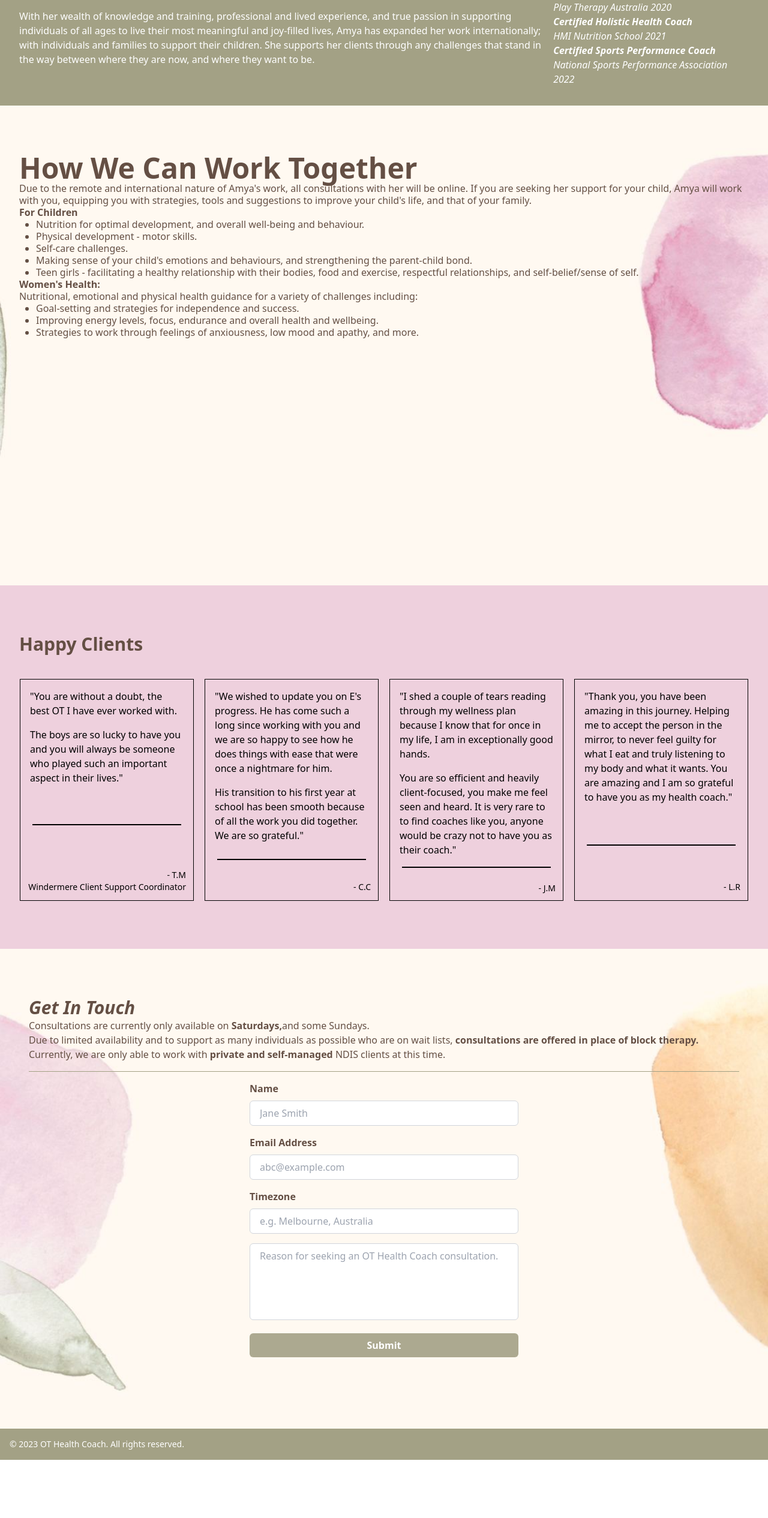
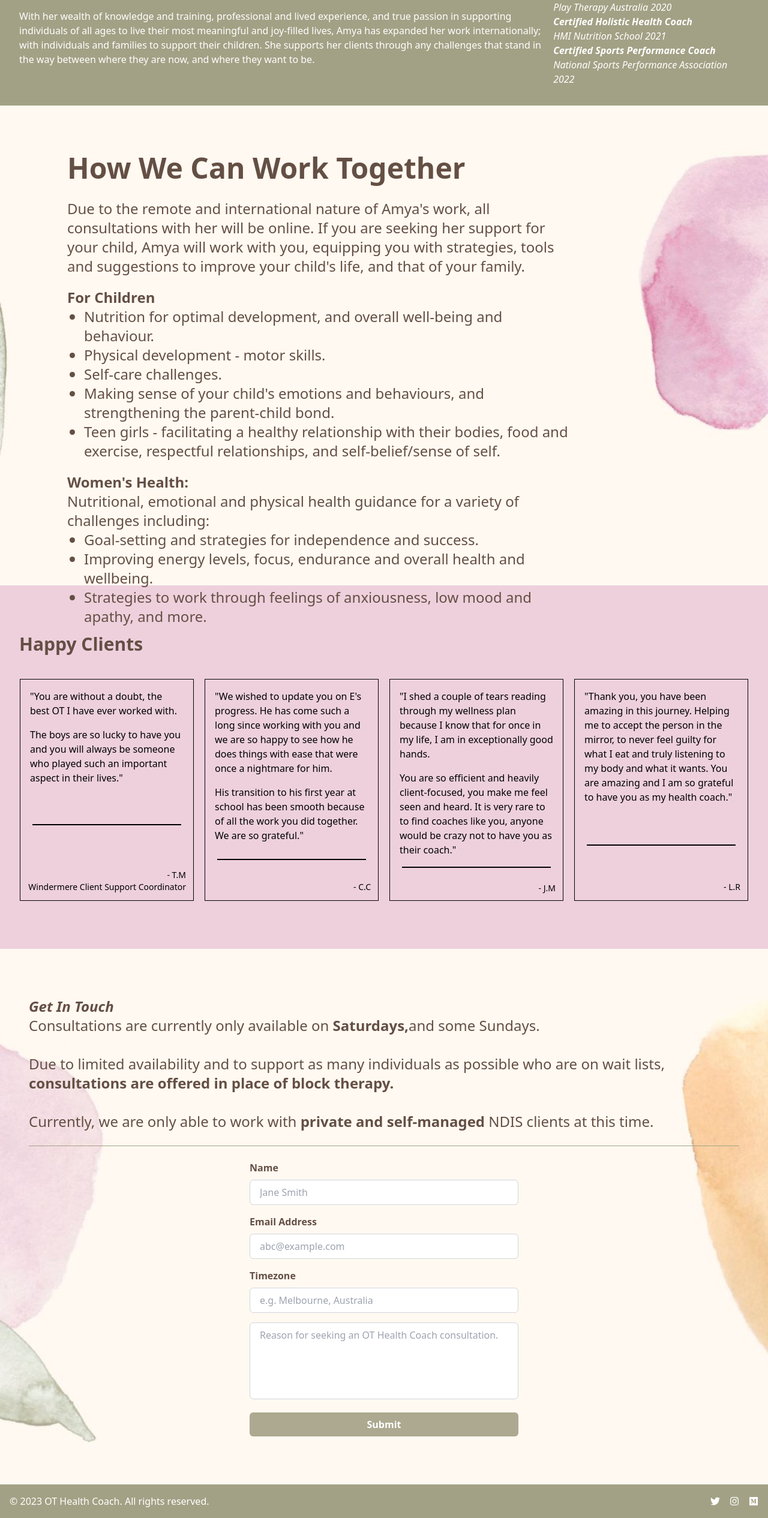
Before and after one commit to r-tom90/OtHealthCoach, a React (Vite) app: page / in a window 1280 px wide. Shown: the part 1306-3837 px from the top of the page at 60% size. Before the commit the page ends 3740 px from the top, so only its background shows below. Built offline with nearby package versions, Linux system fonts and the light colour scheme.

Commit message:
Clean up positioning of website

```diff
--- a/index.html
+++ b/index.html
@@ -5,6 +5,11 @@
     <link rel="icon" type="image/svg+xml" href="/vite.svg" />
     <meta name="viewport" content="width=device-width, initial-scale=1.0" />
     <title>OT Health Coach</title>
+    <meta
+      name="description"
+      content="Passionate about all things to do with physical health and fitness, the mind and trauma, and how the mind, body, and soul come together. Amya is an Occupational Therapist and Health Coach who supports individuals and families in living their most meaningful and joy-filled lives."
+    />
+    <!-- Other meta tags and stylesheets -->
   </head>
   <body>
     <div id="root"></div>
--- a/package.json
+++ b/package.json
@@ -14,7 +14,6 @@
     "embla-carousel-react": "^8.0.0-rc12",
     "react": "^18.2.0",
     "react-dom": "^18.2.0",
-    "react-helmet-async": "^1.3.0",
     "react-icons": "^4.10.1"
   },
   "devDependencies": {
--- a/src/components/ContactForm.tsx
+++ b/src/components/ContactForm.tsx
@@ -3,7 +3,11 @@ import { useForm, ValidationError } from "@formspree/react";
 const ContactForm = () => {
   const [state, handleSubmit] = useForm("moqodnby");
   if (state.succeeded) {
-    return <p>Thanks for joining!</p>;
+    return (
+      <p className="font-bold">
+        Thank you for your enquiry, I will get back to you as soon as possible!
+      </p>
+    );
   }
   return (
     <form onSubmit={handleSubmit} className="max-w-md mx-auto">
--- a/src/components/Footer.tsx
+++ b/src/components/Footer.tsx
@@ -1,23 +1,25 @@
+import { FaTwitter, FaInstagram, FaMedium } from "react-icons/fa";
+
 const Footer = () => {
   return (
-    <footer className="bg-[#a3a185] text-sm py-4">
+    <footer className="bg-[#a3a185] text-xs xs:text-sm sm:text-base py-4">
       <div className="container mx-auto px-4">
         <div className="flex flex-col md:flex-row items-center justify-between">
           <div className="text-white mb-2 md:mb-0">
             &copy; {new Date().getFullYear()} OT Health Coach. All rights
             reserved.
           </div>
-          {/* <nav className="space-x-4">
+          <div className="hidden md:flex space-x-4">
             <a href="#" className="text-white hover:text-gray-300">
-              Home
+              <FaTwitter />
             </a>
             <a href="#" className="text-white hover:text-gray-300">
-              About
+              <FaInstagram />
             </a>
             <a href="#" className="text-white hover:text-gray-300">
-              Contact
+              <FaMedium />
             </a>
-          </nav> */}
+          </div>
         </div>
       </div>
     </footer>
--- a/src/pages/home/Contact.tsx
+++ b/src/pages/home/Contact.tsx
@@ -3,29 +3,34 @@ import { ContactForm } from "../../components";
 
 const Contact = () => {
   return (
-    // <section id="contact" className="bg-[#a3a185] h-full text-white">
     <section
       id="contact"
-      className="h-full sm:h-screen text-[#644f44] bg-cover bg-center md:bg-bottom px-12 py-20"
+      className="h-full text-[#644f44] bg-cover bg-center md:bg-bottom px-4 sm:px-12 py-20"
       style={{ backgroundImage: `url(${bg3})` }}
     >
-      <h2 className="font-bold text-3xl italic">Get In Touch</h2>
-      <p className="text-xs md:text-sm lg:text-base">
+      <h2 className="font-bold text-2xl italic">Get In Touch</h2>
+      <div className="leading-tight font-light text-base md:text-lg lg:text-2xl">
+        <p>
           Consultations are currently only available on{" "}
           <span className="font-bold">Saturdays,</span>
           and some Sundays.
+        </p>
         <br />
+        <p>
           Due to limited availability and to support as many individuals as
           possible who are on wait lists,{" "}
           <span className="font-bold">
             consultations are offered in place of block therapy.
           </span>
+        </p>
         <br />
+        <p>
           Currently, we are only able to work with{" "}
-        <span className="font-bold">private and self-managed </span>NDIS clients
-        at this time.
+          <span className="font-bold">private and self-managed </span>NDIS
+          clients at this time.
         </p>
-      <div className="border-t border-[#a3a185] my-4" />
+      </div>
+      <div className="border-t border-[#a3a185] my-6" />
       <ContactForm />
     </section>
   );
--- a/src/pages/home/Proposal.tsx
+++ b/src/pages/home/Proposal.tsx
@@ -9,11 +9,11 @@ const Proposal = () => {
       h-full md:h-screen flex flex-col py-20 px-4 sm:px-8"
       style={{ backgroundImage: `url(${bg2})` }}
     >
-      <h2 className="font-bold text-xl sm:text-5xl">
+      <h2 className="font-bold text-xl sm:text-5xl mb-7 xl:ml-20 xl:mr-72">
         How We Can Work Together
       </h2>
-      <div className="flex flex-col leading-tight">
-        <p>
+      <div className="flex flex-col leading-none font-light text-base md:text-lg lg:text-2xl xl:ml-20 xl:mr-72">
+        <p className="mb-5">
           Due to the remote and international nature of Amya's work, all
           consultations with her will be online. If you are seeking her support
           for your child, Amya will work with you, equipping you with
@@ -24,7 +24,7 @@ const Proposal = () => {
           <ul className="font-bold">
             <li>{points[0].title}</li>
           </ul>
-          <ul className="">
+          <ul className="mb-5">
             {points[0].points.map((point, index) => (
               <li key={index} className="list-disc ml-7">
                 {point}
```
Also changed, not shown: src/main.tsx (+7 -7 lines), 2 other files (tests, documents, lock files or other folders). Lines whose indentation alone changed are shown as unchanged.
